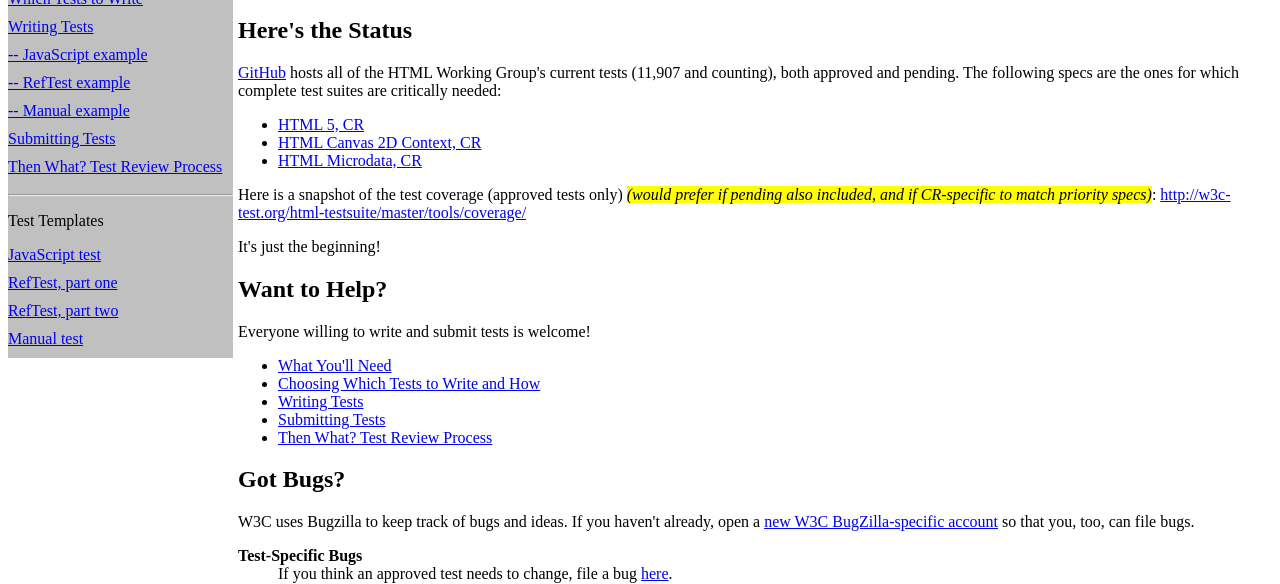
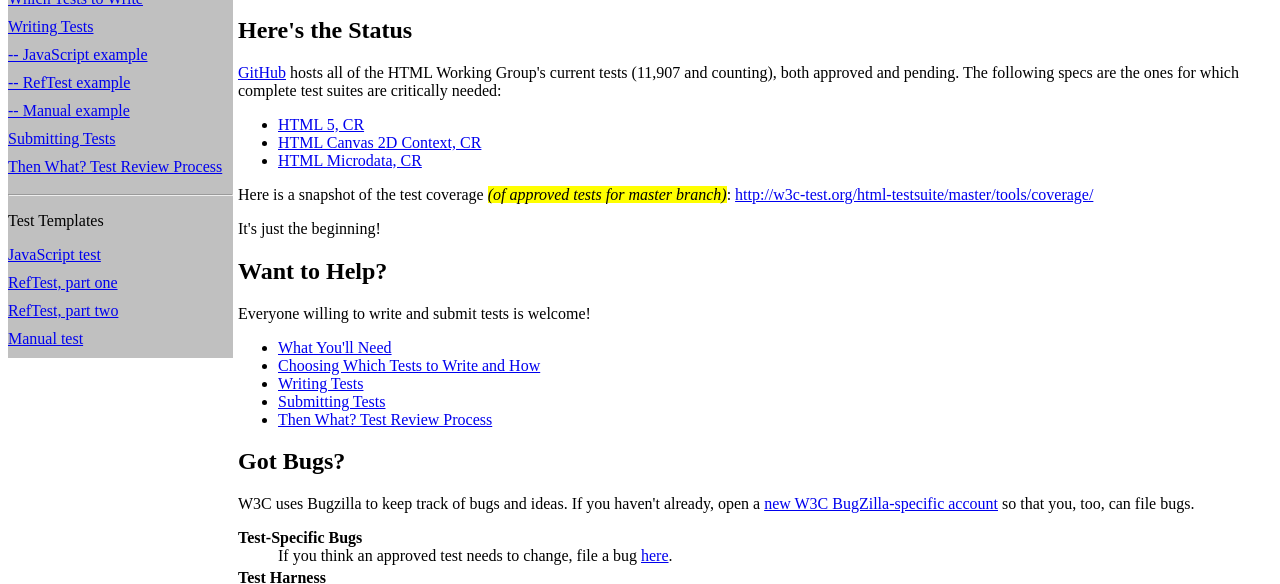
Before and after one commit to dzenana-trenutak/GitDocs, a plain HTML site: page W3C_HTMLTestsuite_Tutorial/index.html in a window 1280 px wide. Shown: the part 137-721 px from the top of the page. Drawn offline with Linux system fonts and the light colour scheme.

Commit message:
editorial

```diff
--- a/W3C_HTMLTestsuite_Tutorial/index.html
+++ b/W3C_HTMLTestsuite_Tutorial/index.html
@@ -56,7 +56,7 @@
         <li><a href="http://www.w3.org/html/wg/drafts/microdata/CR/" target="_blank">HTML Microdata, CR</a></li>
     </ul>
 
-    <p>Here is a snapshot of the test coverage (approved tests only) <span class="todo"><i>(would prefer if pending also included, and if CR-specific to match priority specs)</i></span>: <a href="http://w3c-test.org/html-testsuite/master/tools/coverage/" target="_blank">http://w3c-test.org/html-testsuite/master/tools/coverage/</a></p>
+    <p>Here is a snapshot of the test coverage <span class="todo"><i>(of approved tests for master branch)</i></span>: <a href="http://w3c-test.org/html-testsuite/master/tools/coverage/" target="_blank">http://w3c-test.org/html-testsuite/master/tools/coverage/</a></p>
 
     <p>It's just the beginning!</p>
 
```
